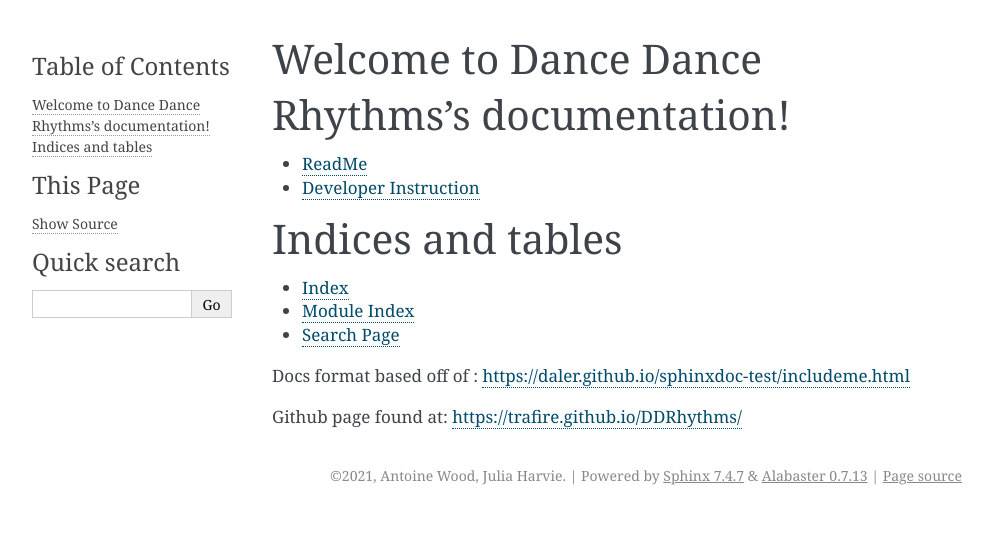
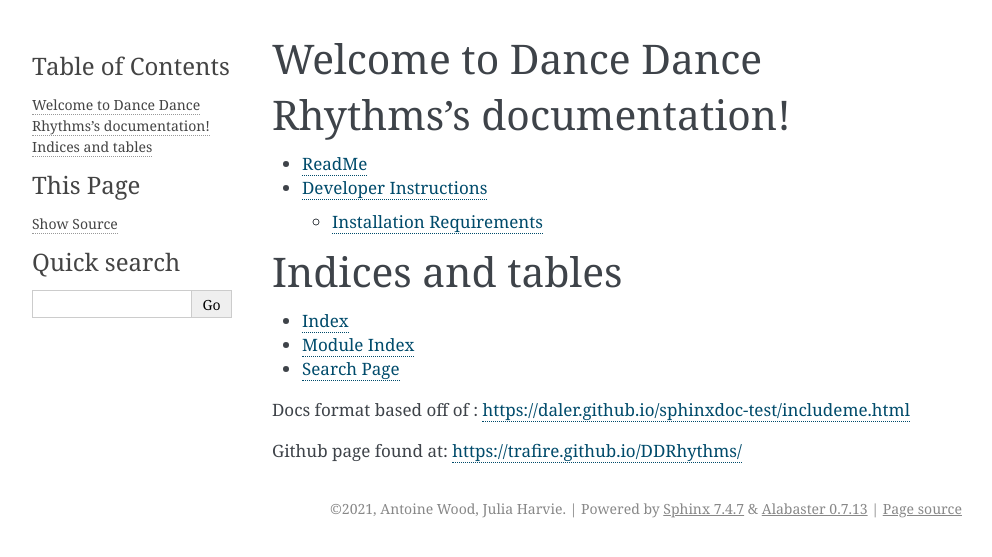
Before and after one commit to Trafire/DDRhythms, a Sphinx documentation site: the page built from docs/index.rst, in a window 1280 px wide. Shown: the top 557 px of the page, without its empty margins (148-1140 px from the left). Built offline with Sphinx 7.4.7, drawn with Linux system fonts in a browser that asks for light colours.

```diff
--- a/docs/index.rst
+++ b/docs/index.rst
@@ -2,10 +2,10 @@
 ===============================================
 
 .. toctree::
-   :maxdepth: 1
+   :maxdepth: 2
 
         ReadMe <includeme.rst>
-        Developer Instruction <develop.rst>
+        Developer Instructions <develop.rst>
 
 
 
```
Also changed, not shown: 2 other files.
